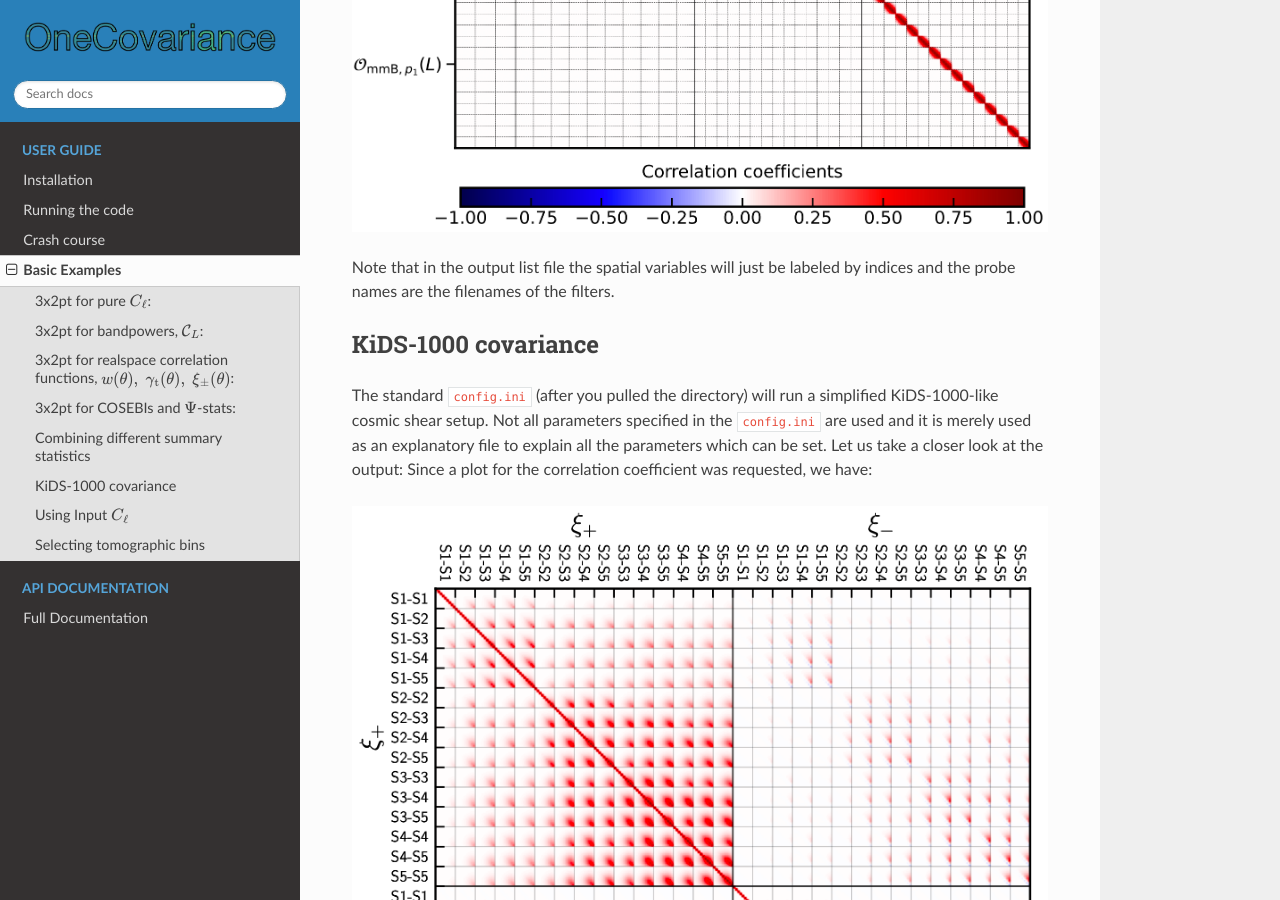
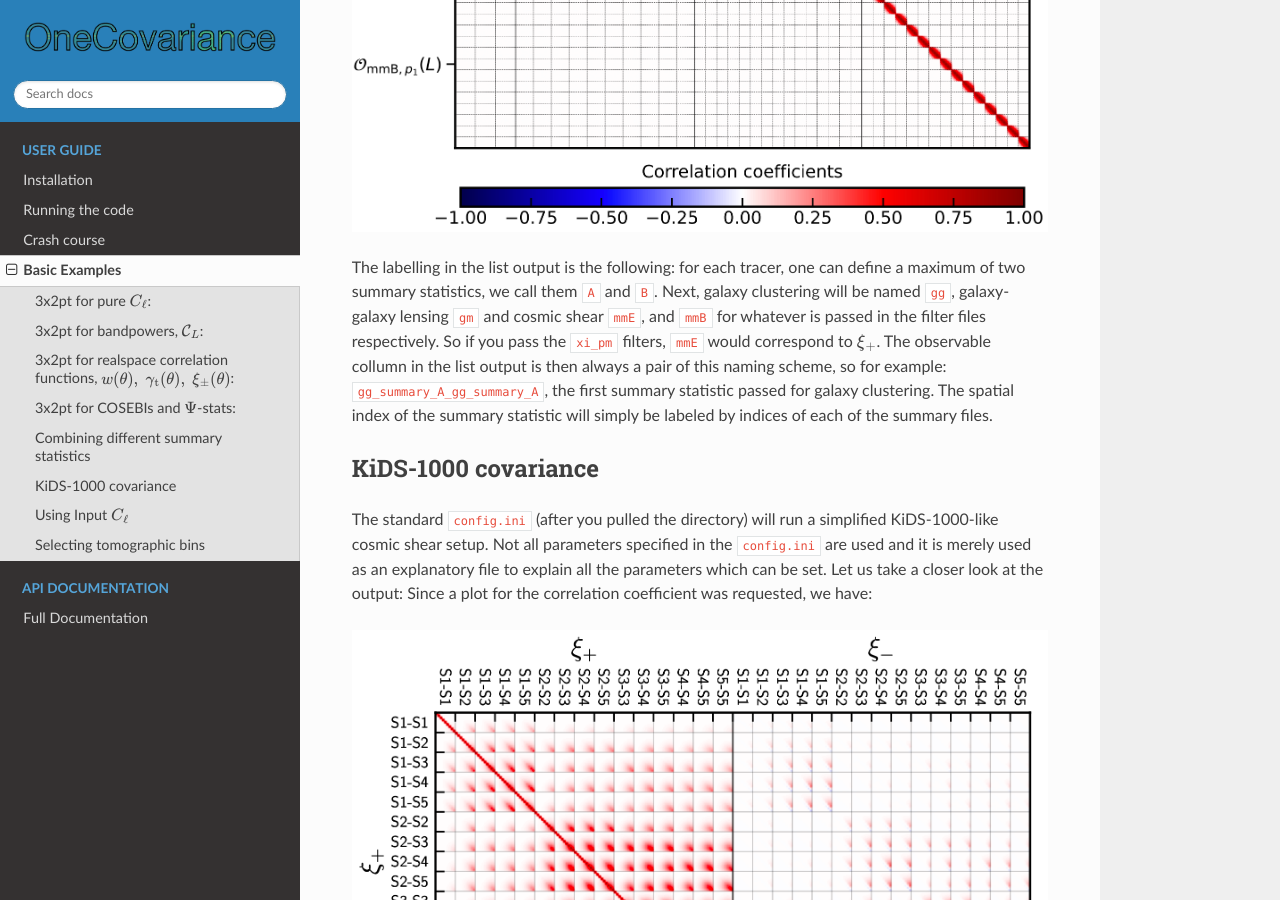
Before and after one commit to rreischke/OneCovariance, a Sphinx documentation site: the page built from docs/guides/examples.rst, in a window 1280 px wide and 900 px high, scrolled down 13354 px. Built offline with Sphinx 7.4.7 and the Read the Docs theme 3.1.0, drawn with Linux system fonts in a browser that asks for light colours; cross-references to code outside the pages are shown as plain code.

Commit message:
fixed output for non-cosmosis list style

```diff
--- a/docs/guides/examples.rst
+++ b/docs/guides/examples.rst
@@ -411,7 +411,11 @@ Running the code with ``config_3x2pt_arbitrary_summary.ini`` then gives the foll
 .. image:: correlation_coefficient_3x2pt_arbitrary.png
    :width: 790
 
-Note that in the output list file the spatial variables will just be labeled by indices and the probe names are the filenames of the filters.
+The labelling in the list output is the following: for each tracer, one can define a maximum of two summary statistics, we call them ``A`` and ``B``. Next, galaxy clustering will be named
+``gg``, galaxy-galaxy lensing ``gm`` and cosmic shear ``mmE``, and ``mmB`` for whatever is passed in the filter files respectively. So if you pass the :mathm:`\xi_\pm` filters,
+``mmE`` would correspond to :math:`\xi_+`. The observable collumn in the list output is then always a pair of this naming scheme, so for example:
+``gg_summary_A_gg_summary_A``, the first summary statistic passed for galaxy clustering.
+The spatial index of the summary statistic will simply be labeled by indices of each of the summary files.
 
 
 KiDS-1000 covariance
```
Also changed, not shown: 1 other file.
